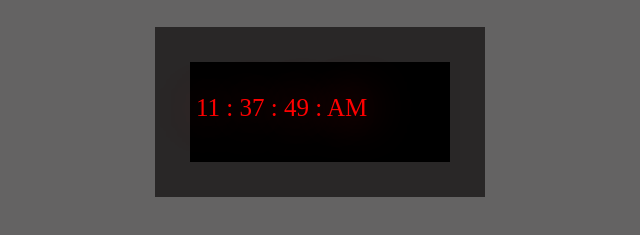
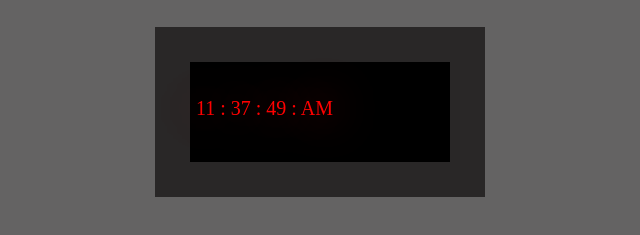
Before and after one commit to gokulcreativity/digitalclock, a plain HTML site: page index.html in a window 1280 px wide. Shown: the part 325-560 px from the top of the page, without its empty margins (320-960 px from the left). Drawn offline with Linux system fonts and the light colour scheme.

Commit message:
Update digital.css

```diff
--- a/digital.css
+++ b/digital.css
@@ -35,7 +35,6 @@ h1{
     background: black;
     color: red;
     border: 35px solid rgb(41, 39, 39);
-    font-size: 30px;
     padding: 6px;
     line-height: 80px;
     border-radius: 7x;
@@ -44,6 +43,6 @@ h1{
 .clock{
     text-shadow: 0px 0px 45px var(--light-color);
     font-family: 'Times New Roman', Times, serif;
-    font-size:25px;
+    font-size:20px;
 
 }
```
